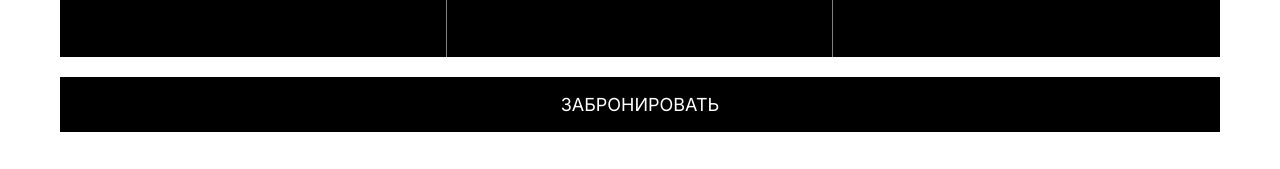
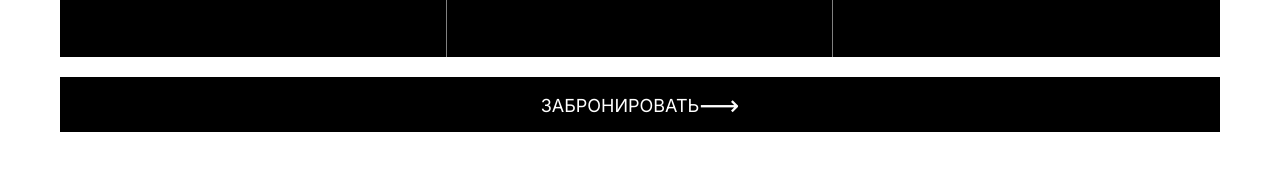
Before and after one commit to VladimirRuzavin/animated-couscous, a plain HTML site: page index.html in a window 1280 px wide. Shown: the part 1127-1296 px from the top of the page. Drawn offline with Linux system fonts and the light colour scheme.

Commit message:
верстка

```diff
--- a/index.html
+++ b/index.html
@@ -82,7 +82,7 @@
           </p>
         </div>
       </div>
-      <button class="advantages__button">ЗАБРОНИРОВАТЬ</button>
+       <button class="advantages__button">ЗАБРОНИРОВАТЬ <p class="advantages__button-arrow">&xrarr;</p></button>
     </section>
     <section class="section container">
       <p id="halls" class="section__title">ЗАЛЫ</p>
--- a/main.css
+++ b/main.css
@@ -175,6 +175,13 @@ body {
   color: #b9b8b8;
 }
 
+
+
+.advantages__button-arrow {
+  color: white;
+  font-size: 28px;
+}
+
 .advantages__button {
   width: 100%;
   margin-top: 20px;
@@ -185,6 +192,9 @@ body {
   line-height: 27px;
   letter-spacing: 0%;
   color: #ffffff;
+  display: flex;
+  justify-content: center;
+  padding-top: 15px;
 }
 
 
```
